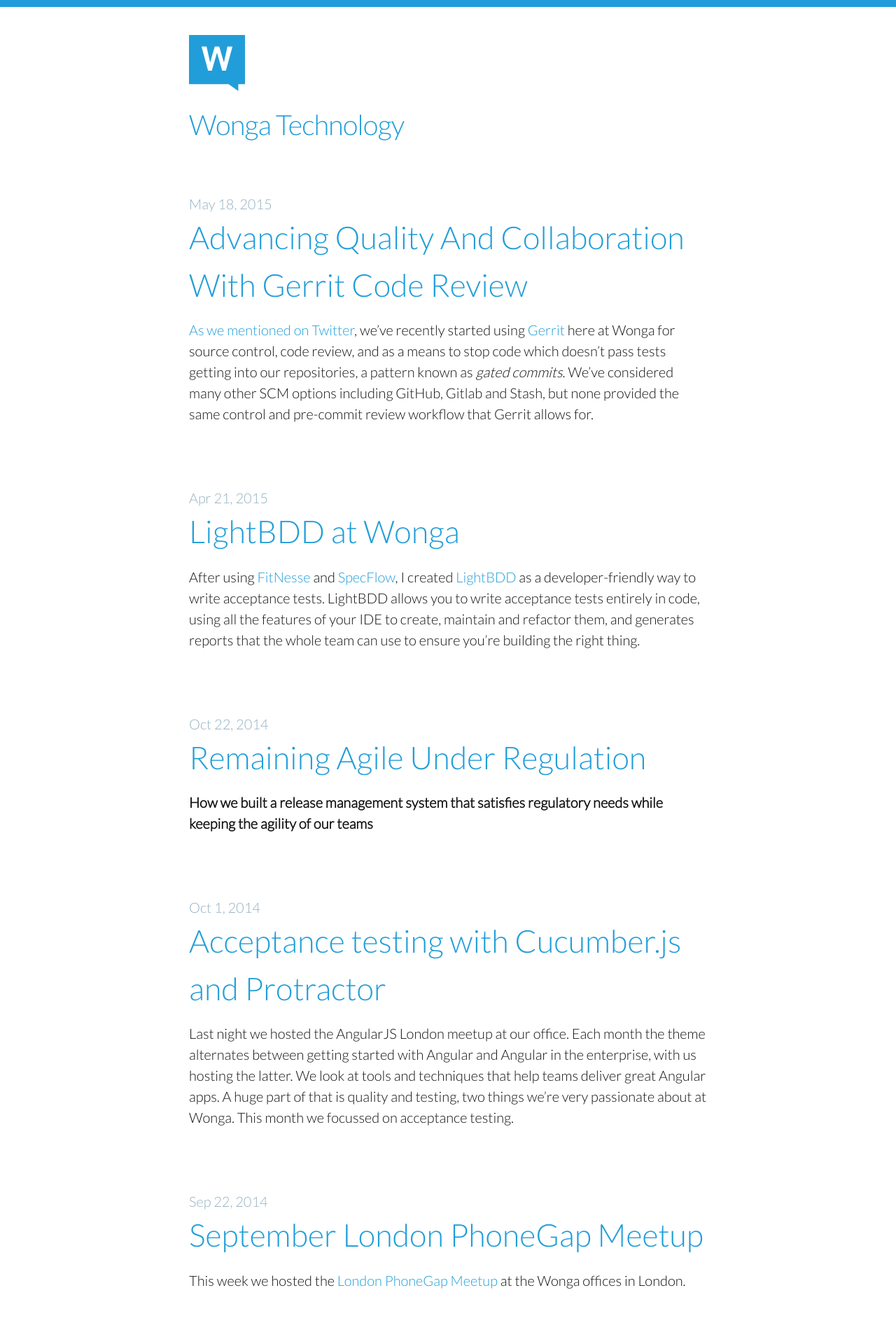
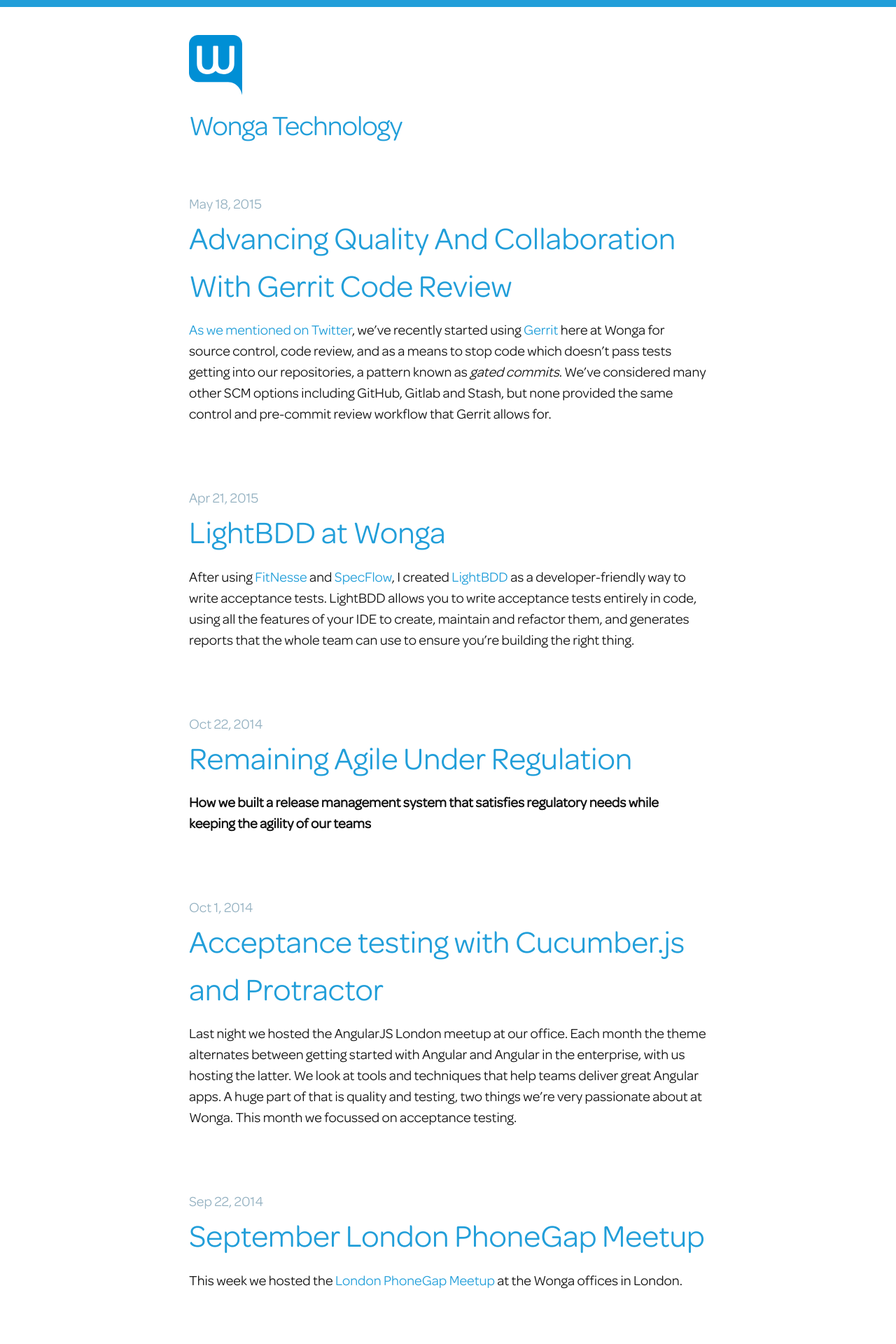
Before and after one commit to michael-griffiths-wdfc/wongatech.github.io, a Jekyll site: the page built from index.html, in a window 1280 px wide. Shown: the top 1920 px of the page at 70% size. Built offline with Jekyll 4.4.1, drawn with Linux system fonts in a browser that asks for light colours; Markdown is read by kramdown in place of the engine named in the settings.

Commit message:
Redesign to match brand refresh

```diff
--- a/_includes/head.html
+++ b/_includes/head.html
@@ -6,9 +6,10 @@
   <meta http-equiv="X-UA-Compatible" content="IE=edge">
   <meta name="viewport" content="width=device-width, initial-scale=1">
 
-  <link href="http://fonts.googleapis.com/css?family=Lato:300" rel="stylesheet" type="text/css">
   <link href="{{ "/css/main.css" | prepend: site.baseurl }}" rel="stylesheet">
 
   <link rel="canonical" href="{{ page.url | replace:'index.html','' | prepend: site.baseurl | prepend: site.url }}">
   <link rel="alternate" type="application/rss+xml" title="{{ site.title }}" href="{{ "/feed.xml" | prepend: site.baseurl | prepend: site.url }}" />
+
+  <link rel="shortcut icon" href="/favicon.ico" type="image/x-icon" />
 </head>
--- a/_sass/_layout.scss
+++ b/_sass/_layout.scss
@@ -18,8 +18,9 @@
     padding-top: 100px;
     float: left;
 
-    background-image: url(../images/wongatech.svg);
+    background-image: url(../images/logo2015.svg);
     background-repeat: no-repeat;
+    background-size: 25%;
 
     color: $brand-color;
 
--- a/css/main.scss
+++ b/css/main.scss
@@ -3,10 +3,17 @@
 ---
 @charset "utf-8";
 
-
+@font-face {
+  font-family: "Omnes";
+  src: url("/fonts/omnes-regular-webfont.eot");
+  src: url("/fonts/omnes-regular-webfont.eot?#iefix") format("embedded-opentype"),
+       url("/fonts/omnes-regular-webfont.woff") format("woff"),
+       url("/fonts/omnes-regular-webfont.ttf") format("truetype"),
+       url("/fonts/omnes-regular-webfont.svg#omnes-regular-webfont") format("svg");
+}
 
 // Our variables
-$base-font-family: 'Lato', Helvetica, Arial, sans-serif;
+$base-font-family: "Omnes", sans-serif;
 $base-font-size:   20px;
 $small-font-size:  $base-font-size * 0.875;
 $base-line-height: 1.5;
```
Also changed, not shown: favicon.ico (added), fonts/omnes-regular-webfont.ttf (added), fonts/omnes-regular-webfont.woff (added), images/favicon.ico (added), images/logo2015.svg (added), images/wongatech.svg (deleted), 2 other files.
